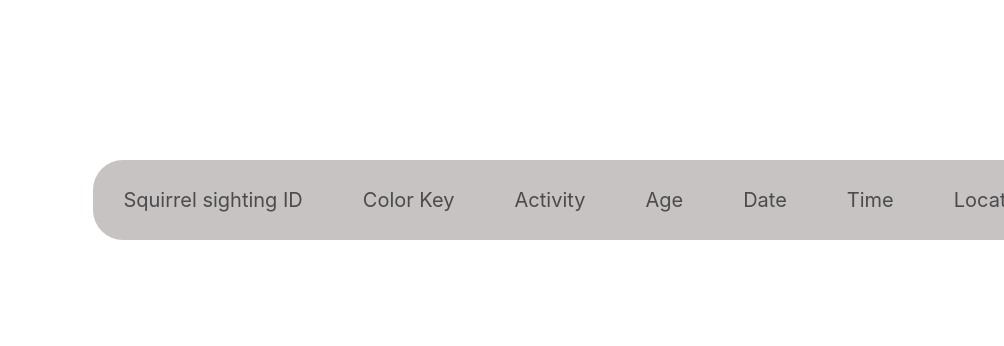
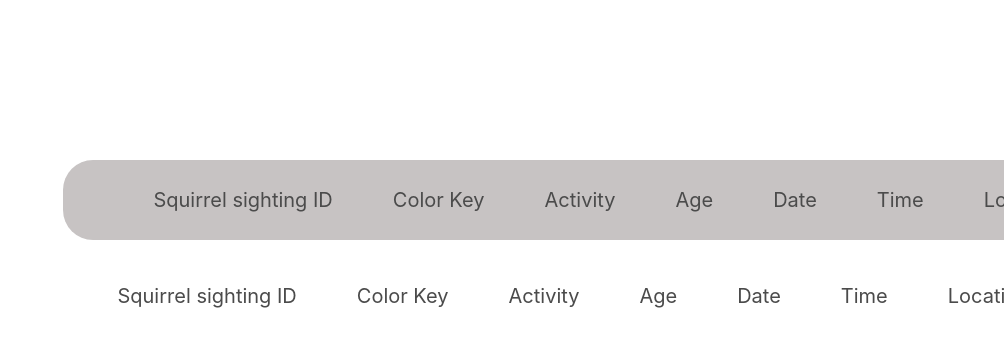
Before and after one commit to JYasha11/cisc-3140-lab-4, a React (Create React App) app: page / in a window 1280 px wide. Shown: the top 346 px of the page, without its empty margins (276-1280 px from the left). Built offline with nearby package versions, Linux system fonts and the light colour scheme.

Commit message:
added something

```diff
--- a/src/App.js
+++ b/src/App.js
@@ -1,9 +1,12 @@
 import './App.css';
+import DataLists from './Components/DataLists';
 
 function App() {
   return (
+    <>
       <div className="list">
         <ul>
+          <li></li>
           <li>Squirrel sighting ID</li>
           <li>Color Key</li>
           <li>Activity</li>
@@ -15,6 +18,9 @@ function App() {
           <li></li>
         </ul>
       </div>
+      <DataLists />
+    </>
+
   );
 }
 
--- /dev/null
+++ b/src/Components/DataLists.css
@@ -0,0 +1,36 @@
+.dbLists {
+    width: 800px;
+    display: flex;
+    justify-content: center;
+    align-items: center;
+    margin-top: 1rem;
+    margin-left: 18rem;
+    width: 80rem;
+    border: #4b4b4b;
+}
+
+.dbLists ul {
+    list-style-type: none;
+    margin: 0;
+    padding: 0;
+    overflow: hidden;
+    background-color: transparent;
+    border-radius: 30px;
+    line-height: 20px;
+}
+
+
+.dbLists ul>li {
+    display: block;
+    float: left;
+    margin: 30px;
+    color: #4b4b4b;
+    font-size: 20px;
+}
+
+.img {
+    display: block;
+    margin-left: auto;
+    margin-right: auto;
+    width: 20px;
+}
--- a/src/Components/DataLists.js
+++ b/src/Components/DataLists.js
@@ -1,14 +1,33 @@
 import * as React from "react";
-import styles from "./Component/DataLists.css";
+//import { AiFillEdit } from 'react-icons/fa';
+import update_svg from "../Images/update_icon.svg";
+import delete_svg from "../Images/delete_icon.svg";
+import "./DataLists.css";
 
 function DataLists() {
     return (
-        <Paper style={{maxHeight: 300, overflow: 'auto', color: skeyblue}}>
-            <React.Fragment>
-                <li>Hello</li>
 
-            </React.Fragment>
-        </Paper>
+                <div className="dbLists">
+                    <ul>
+                        <li></li>
+                        <li>Squirrel sighting ID</li>
+                        <li>Color Key</li>
+                        <li>Activity</li>
+                        <li>Age</li>
+                        <li>Date</li>
+                        <li>Time</li>
+                        <li>Location ID</li>
+                        <li>
+                            <button>
+                                <img className="img"src={update_svg} alt="SVG as an image"/>
+                            </button></li>
+                        <li>
+                            <button>
+                                <img className="img"src={delete_svg} alt="SVG as an image"/>
+                            </button>
+                        </li>
+                    </ul>
+                </div>
     );
 }
 
```
Also changed, not shown: src/Images/delete_icon.svg (added), src/Images/update_icon.svg (added). Lines whose indentation alone changed are shown as unchanged.
